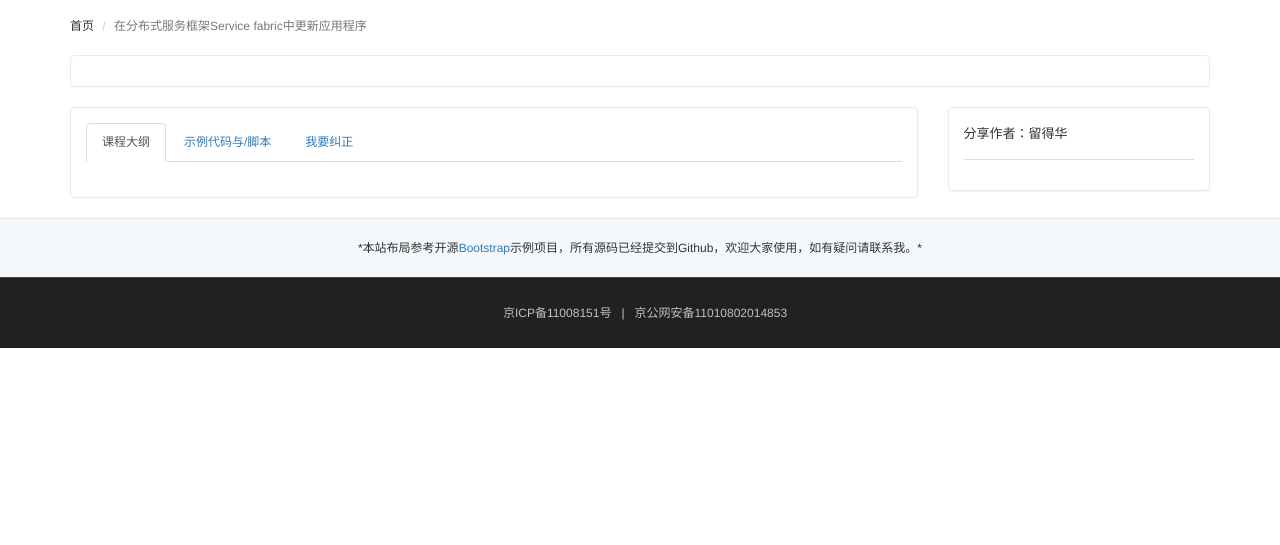
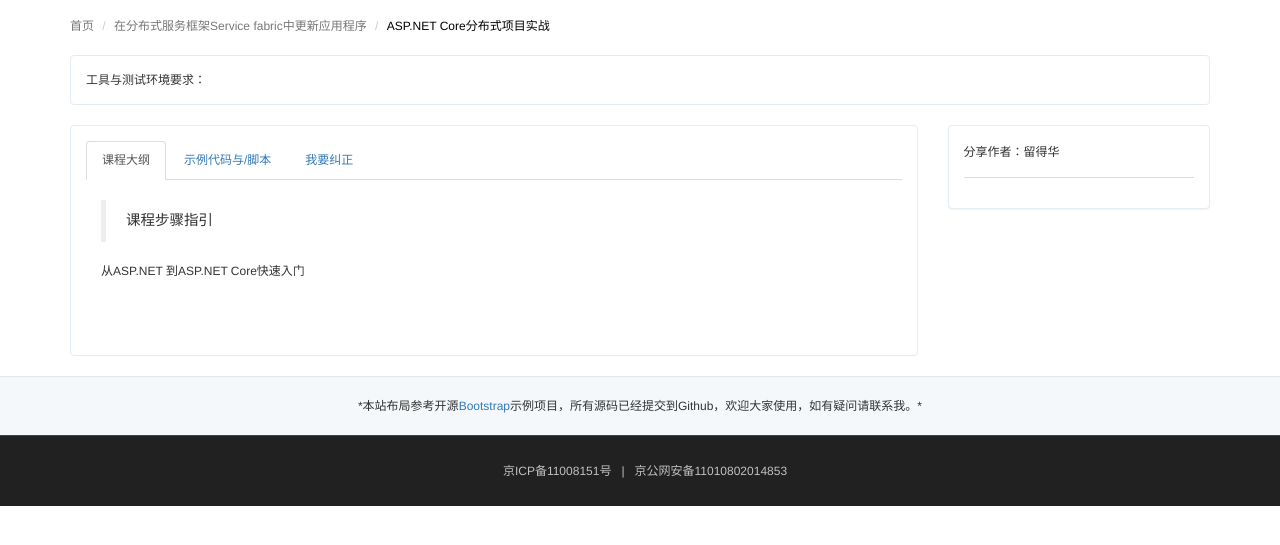
Before and after one commit to chenzuo/Session.Share.Web, a website: page session/start01.html in a window 1280 px wide. Shown: the part 53-598 px from the top of the page. Drawn offline with nearby package versions, Linux system fonts and the light colour scheme.

Commit message:
对课程显示详细页面布局进行调整。

```diff
--- a/css/session.css
+++ b/css/session.css
@@ -10,6 +10,11 @@ body {
     background: none;
     margin: 12px auto;
     padding: 8px 0;
+    color: #777;
+}
+
+.breadcrumb.breadcrumb-o>.active {
+    color: black;
 }
 
 .course-detail-section {
@@ -77,10 +82,38 @@ body {
 .panel-default>.panel-heading .panel-title {
     padding: 5px 0;
     color: #313131;
-    font-size: 13px;
+    font-size: 12px;
 }
 
 .panel-default>.panel-body {
     position: relative;
     padding: 15px 0;
 }
+
+.es-piece {
+    margin-bottom: 30px;
+}
+
+.course-detail-content .es-piece {
+    margin-bottom: 50px;
+}
+
+.es-piece .piece-header {
+    position: relative;
+    margin: 5px auto 20px;
+    padding: 0 30px 0 15px;
+    color: #313131;
+    font-size: 14px;
+}
+
+.piece-header-title {
+    padding: 10px 20px;
+    margin: 0 0 20px;
+    font-size: 14.5px;
+    border-left: 5px solid #eee;
+}
+
+.piece-body {
+    margin: 5px auto 20px;
+    padding: 0 30px 0 15px;
+}
--- a/session/start01.html
+++ b/session/start01.html
@@ -42,10 +42,13 @@
     <div class="container">
         <ol class="breadcrumb breadcrumb-o">
             <li>首页</li>
-            <li class="active">在分布式服务框架Service fabric中更新应用程序</li>
+            <li>在分布式服务框架Service fabric中更新应用程序</li>
+            <li class="active">ASP.NET Core分布式项目实战 </li>
         </ol>
         <div class="es-section course-detail-section clearfix">
-            <div class="course-detail-top clearfix"></div>
+            <div class="course-detail-top clearfix">
+                <span>工具与测试环境要求：</span>
+            </div>
             <div class="course-detail-bottom"></div>
         </div>
     </div>
@@ -60,6 +63,14 @@
                             <li><a>示例代码与/脚本</a></li>
                             <li><a>我要纠正</a></li>
                         </ul>
+                    </div>
+                    <div class="es-piece">
+                        <div class="piece-header">
+                            <div class="piece-header-title">课程步骤指引</div>
+                        </div>
+                        <div class="piece-body clearfix">
+                            <p>从ASP.NET 到ASP.NET Core快速入门 </p>
+                        </div>
                     </div>
                 </section>
             </div>
```
